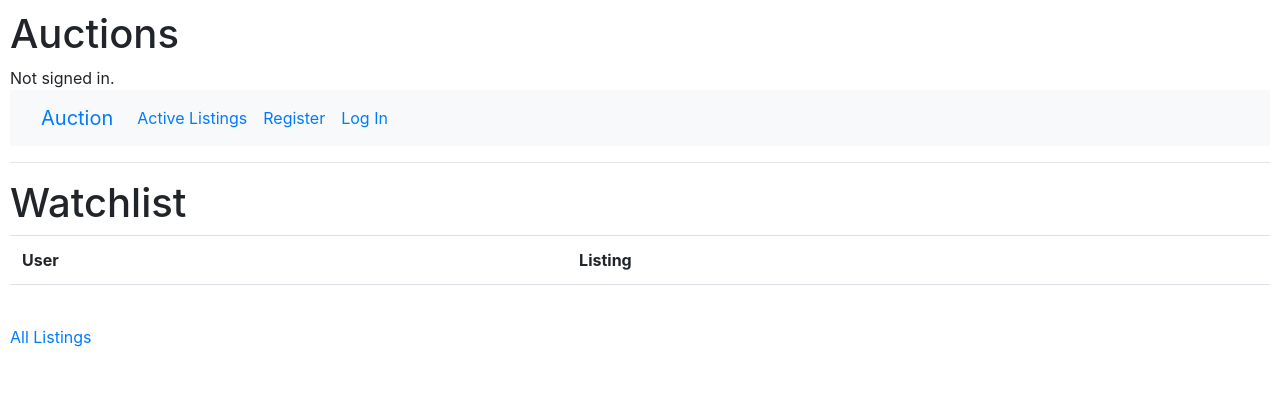
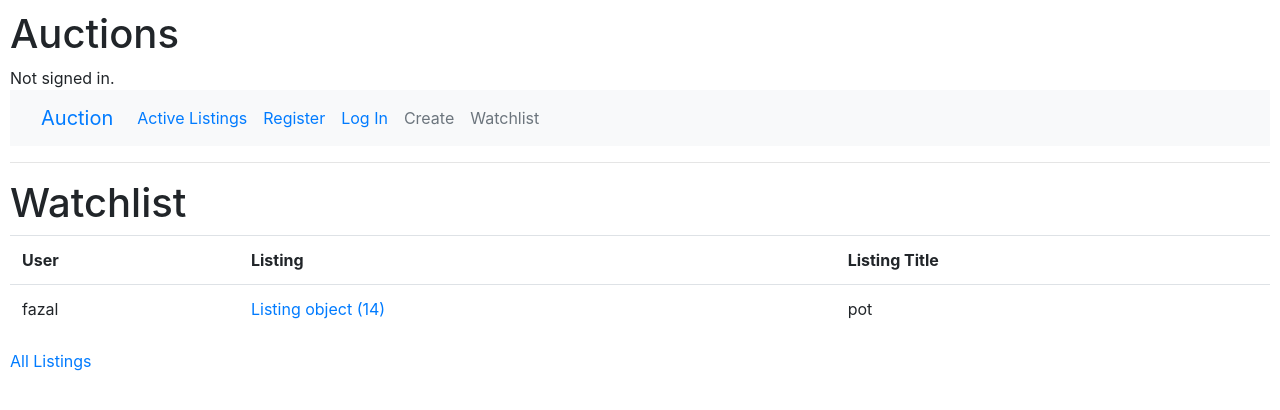
Before and after one commit to bf-code-123/CS50w, a Django app: page /watchlist in a window 1280 px wide. Shown: the top 410 px of the page. Run offline with Django 3.2, Linux system fonts and the light colour scheme; data comes from the database, SQL or seed files in the repository; lists and menus that the app fills with data are empty; some libraries are stand-ins or nearby versions.

Commit message:
figured out watchlist

```diff
--- a/Week4/commerce/auctions/models.py
+++ b/Week4/commerce/auctions/models.py
@@ -15,8 +15,8 @@ class Listing(models.Model):
     #related name allows to search for all listings for a given user
 
 class Watchlist(models.Model):
-    user = models.ForeignKey(User, on_delete=models.CASCADE, blank=False, related_name="watchlists", default="0")
-    listing = models.ManyToManyField(Listing, related_name="watchlists")
+    user = models.ForeignKey(User, on_delete=models.CASCADE, blank=False, related_name="watchlists", default="")
+    listing = models.ForeignKey(Listing, on_delete=models.CASCADE, related_name="watchlists", default="")
     watchlist_bool = models.BooleanField(default=False)
 
 class Bid(models.Model):
--- a/Week4/commerce/auctions/templates/auctions/layout.html
+++ b/Week4/commerce/auctions/templates/auctions/layout.html
@@ -34,6 +34,8 @@
                   {% else %}
                     <a class="nav-link" href="{% url 'register' %}">Register</a>
                     <a class="nav-link" href="{% url 'login' %}">Log In</a>
+                    <a class="nav-link disabled" href="{% url 'create' %}">Create</a>
+                    <a class="nav-link disabled" href="{% url 'watchlist' %}">Watchlist</a>
                   {% endif %}
                 </div>
               </div>
--- a/Week4/commerce/auctions/templates/auctions/watchlist.html
+++ b/Week4/commerce/auctions/templates/auctions/watchlist.html
@@ -6,11 +6,15 @@
         <tr>
             <th>User</th>
             <th>Listing</th>
+            <th>Listing Title</th>
         </tr>
+        {% for item in watchlist %}
             <tr>
-                <td>{{ watchlist.user }}</td>
-                <td>{{ watchlist.listing }}</td>
+                <td>{{ item.user }}</td>
+                <td><a href="{% url 'listing' item.listing.id %}">{{ item.listing }}</a></td>
+                <td>{{ item.listing.title }}</td>
             </tr>
+        {% endfor %}
     </table>
 
     <a href="{% url 'index' %}">All Listings</a>
--- a/Week4/commerce/auctions/views.py
+++ b/Week4/commerce/auctions/views.py
@@ -32,20 +32,17 @@ def create(request):
 def listing(request, listing_id):
     #page for each listing, linked to listing ID
     listing = Listing.objects.get(id = listing_id)
-    # if request.method == "POST":
-    #     form = WatchlistForm(request.POST)
-    #     if form.is_valid():
-    #         f = Watchlist()
-    #         f.listing = Listing.objects.get(id = listing_id)
-    #         f.user = request.user
-    #         f.watchlist_bool = True
-    #         f.save()
-    #         #Watchlist.listing.add(listing_id)
-    #         #watchlist = Watchlist(user=request.user, listing=listing_id)
-    #         return HttpResponseRedirect(reverse("listing"))
+    if request.method == "POST":
+        form = WatchlistForm(request.POST)
+        if form.is_valid():
+            f = Watchlist(listing = listing, user=request.user, watchlist_bool=True)
+            f.save()
+            #Watchlist.listing.add(listing_id)
+            #watchlist = Watchlist(user=request.user, listing=listing_id)
+        return HttpResponseRedirect(reverse("listing", args=(listing.id,)))
     #stores all info about a listing by pulling from table with the given ID
-    # else:
-    return render(request, "auctions/listing.html", {
+    else:
+        return render(request, "auctions/listing.html", {
             "listing": listing,
             "form": WatchlistForm()
             #passes along all listing data to html
```
Also changed, not shown: Week4/commerce/auctions/migrations/0013_remove_watchlist_listing_alter_watchlist_user_and_more.py (added), Week4/commerce/db.sqlite3.
